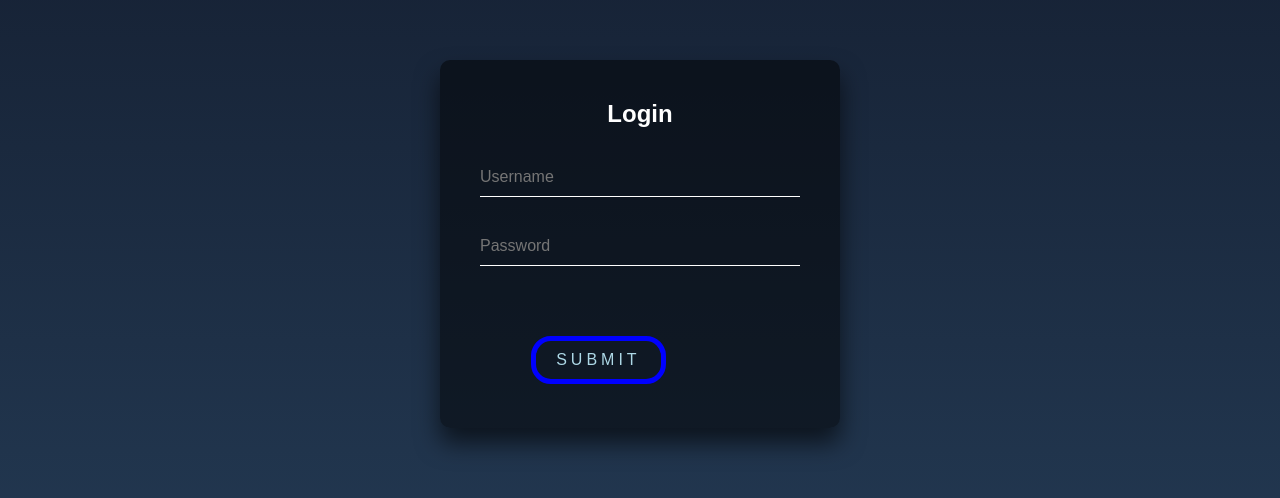
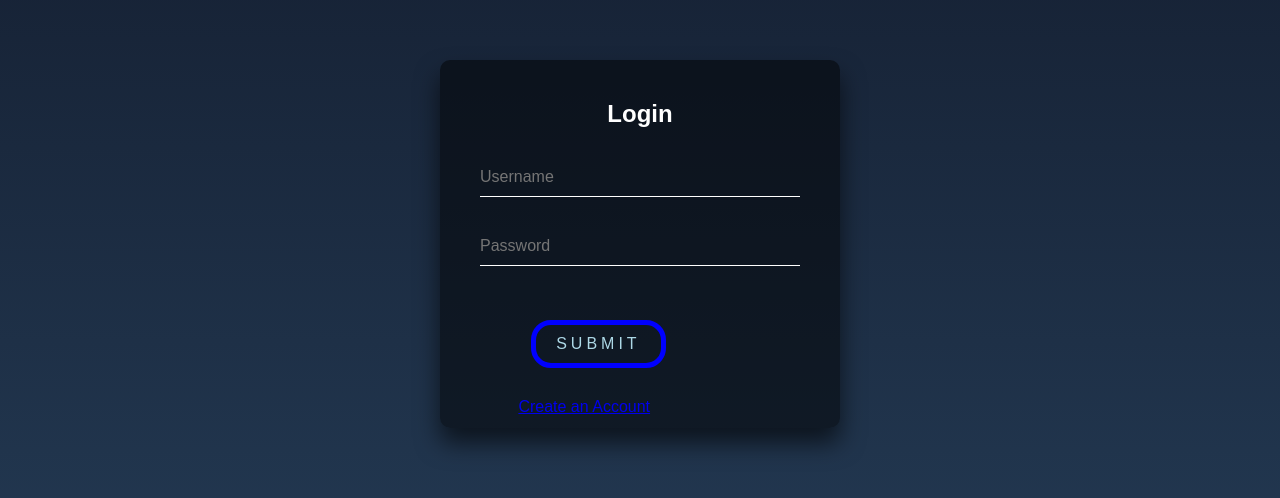
Before and after one commit to MessiSkillz/CCS-Hackathon, a website: page login.html in a window 1280 px wide. Shown: the part 156-654 px from the top of the page. Drawn offline with Linux system fonts and the light colour scheme; no server answers.

Commit message:
added links

```diff
--- a/login.html
+++ b/login.html
@@ -66,7 +66,7 @@
     font-size: 12px;
   }
 
-  .login-box form a {
+  .login-box form .submit {
     position: relative;
     display: inline-block;
     padding: 10px 20px;
@@ -84,7 +84,7 @@
     border-radius: 20px;
   }
 
-  .login-box a:hover {
+  .login-box .submit:hover {
     background: blue;
     color: #fff;
     border-radius: 5px;
@@ -102,13 +102,14 @@
       <div class="user-box">
         <input id="password" type="password" placeholder="Password">
       </div>
-      <a href="#" style="position:relative; left: 4vw">
+      <a class="submit" href="#" style="position:relative; left: 4vw; top: -2vh">
         <span></span>
         <span></span>
         <span></span>
         <span></span>
         Submit
       </a>
+      <a class="link" href="signup.html" style="position: absolute; width: 300px; top: 30vh; left: 3vw">Create an Account</a>
     </form>
   </div>
   <p style="display: none" id="error">err</p>
```
Also changed, not shown: signup.html (+4 -3 lines).
